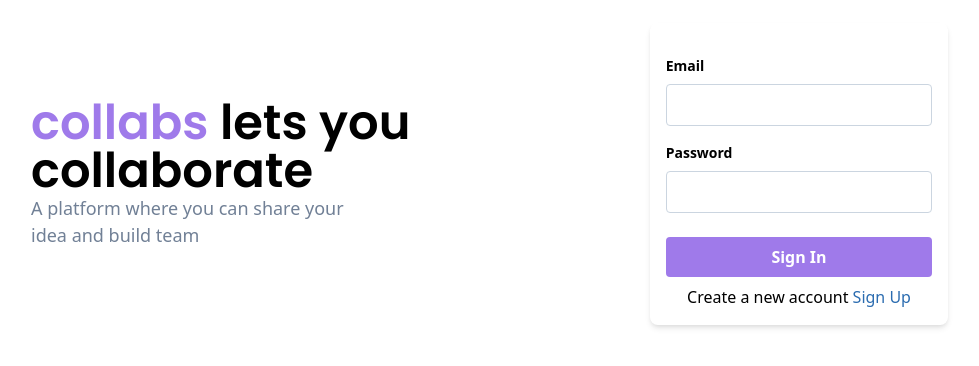
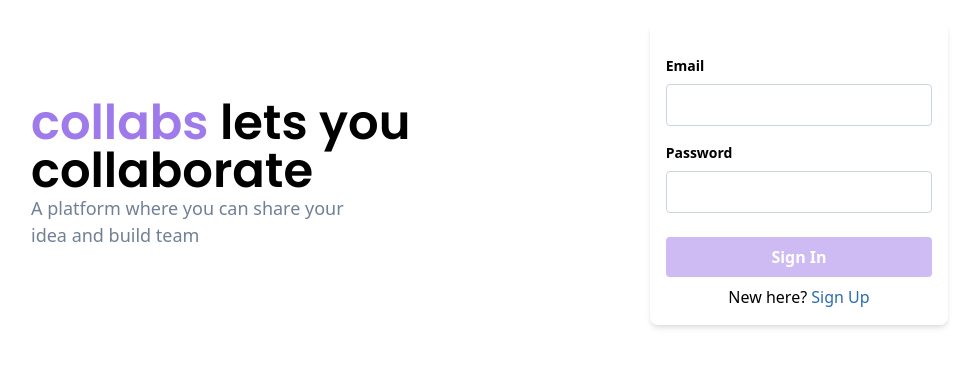
Before and after one commit to joshiprashanthd/startup, a React app in the folder root/frontend/: page /auth in a window 1280 px wide. Shown: the part 226-592 px from the top of the page, without its empty margins (97-1076 px from the left). Built offline with nearby package versions, Linux system fonts and the light colour scheme.

Commit message:
CHORE: Add validation and sign in request to SignInCard
Now button is disabled if email field or password field is empty

Add a new Alert component which is used when email or password is incorrect.

```diff
--- a/root/frontend/src/components/SignInCard.tsx
+++ b/root/frontend/src/components/SignInCard.tsx
@@ -1,14 +1,64 @@
-import React from "react";
+import React, { useState } from "react";
+import { gql, useMutation } from "@apollo/client";
+
+//local
 import { InputField } from "../mini-components/InputField";
+import { Loader } from "./Loader";
+
+const SIGN_IN_MUTATION = gql`
+  mutation SignIn($email: String!, $password: String!) {
+    signIn(email: $email, password: $password) {
+      id
+      accountInfo {
+        name
+        handler
+        email
+      }
+    }
+  }
+`;
 
 export const SignInCard = function (props: any) {
+  const [signIn, { loading }] = useMutation(SIGN_IN_MUTATION);
+
+  const [showError, setShowError] = useState(false);
+
+  const [email, setEmail] = useState("");
+  const [password, setPassword] = useState("");
+
+  const onSignIn = () => {
+    setShowError(false);
+    signIn({
+      variables: {
+        email,
+        password,
+      },
+    })
+      .then((resData) => {
+        console.log(resData);
+      })
+      .catch((err) => {
+        setShowError(true);
+      });
+  };
+
   return (
     <div className="w-7/12 p-4 rounded-lg shadow-md">
-      <InputField label="Email" />
-      <InputField label="Password" inputType="password" />
-      <Button>Sign In</Button>
+      {showError && <Alert>Incorrect email or password</Alert>}
+      <InputField label="Email" onInputChange={setEmail} />
+      <InputField
+        label="Password"
+        inputType="password"
+        onInputChange={setPassword}
+      />
+      <Button
+        disabled={email.length === 0 || password.length === 0}
+        onClick={onSignIn}
+      >
+        {loading && <Loader />} Sign In
+      </Button>
       <p className="mt-2 text-center">
-        Create a new account <Link onClick={props.toggleCard}>Sign Up</Link>
+        New here? <Link onClick={props.toggleCard}>Sign Up</Link>
       </p>
     </div>
   );
@@ -16,7 +66,11 @@ export const SignInCard = function (props: any) {
 
 const Button = function (props: any) {
   return (
-    <button className="w-full py-2 mt-2 font-semibold text-white duration-200 bg-purple-500 rounded hover:bg-purple-600 focus:outline-none active:bg-purple-700">
+    <button
+      disabled={props.disabled}
+      className="inline-flex items-center justify-center w-full py-2 mt-2 font-semibold text-white duration-200 bg-purple-500 rounded hover:bg-purple-600 focus:outline-none active:bg-purple-700 disabled:opacity-50"
+      {...props}
+    >
       {props.children}
     </button>
   );
@@ -29,3 +83,11 @@ const Link = function (props: any) {
     </span>
   );
 };
+
+const Alert = function (props: any) {
+  return (
+    <p className="w-full p-1 text-sm font-medium text-center text-white bg-red-500 rounded">
+      {props.children}
+    </p>
+  );
+};
```
